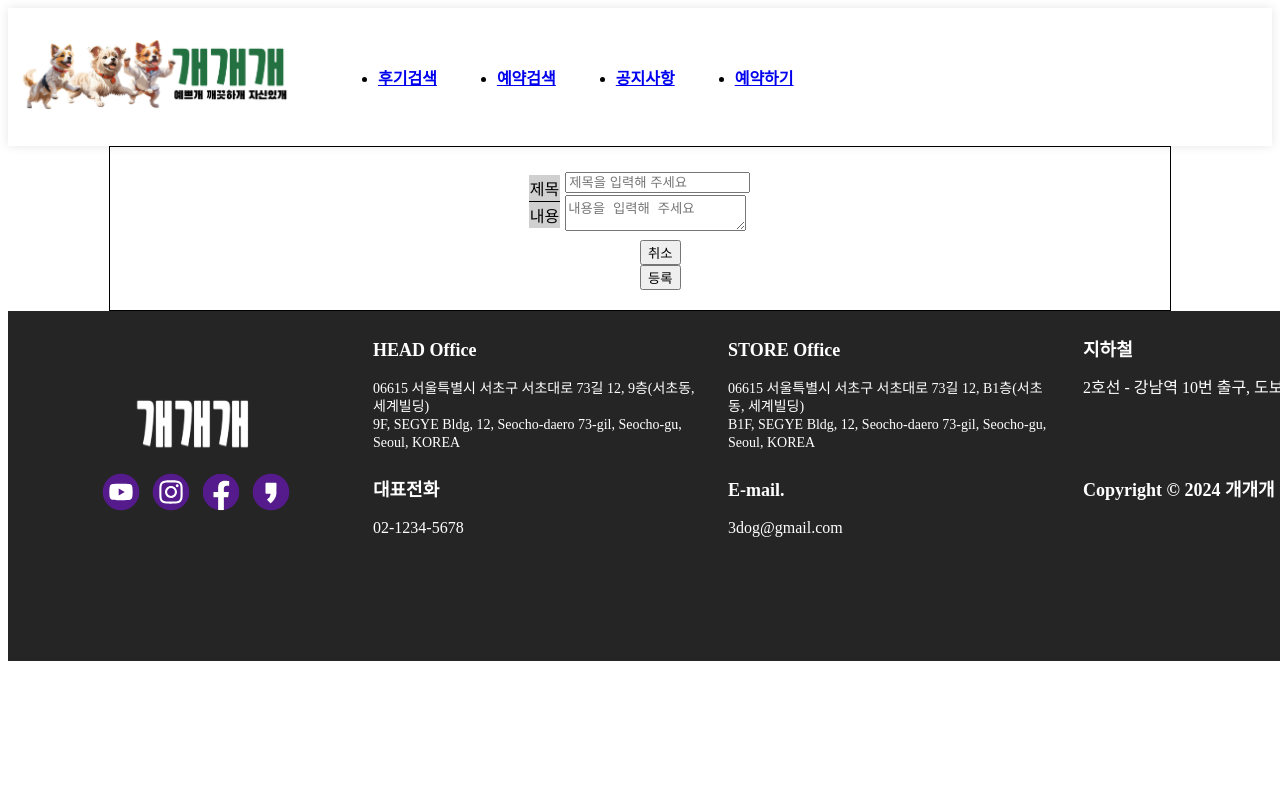
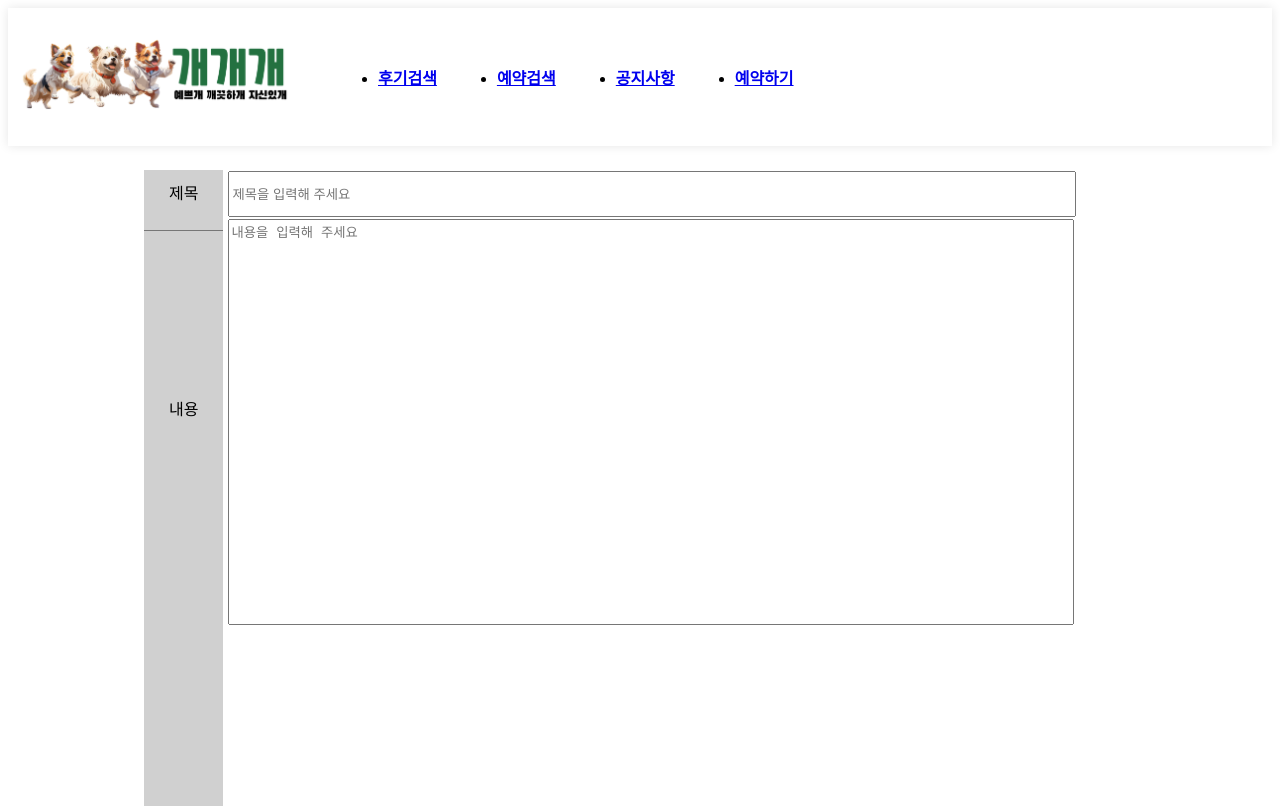
Before and after one commit to kodasom0302/vue-dogs, a Vue app: page /noticeWrite in a window 1280 px wide. Shown: the top 808 px of the page. Built offline with nearby package versions, Linux system fonts and the light colour scheme; a web font is replaced by a local one.

Commit message:
2024-06-10

```diff
--- a/src/assets/css/notice/NoticeWriteView.css
+++ b/src/assets/css/notice/NoticeWriteView.css
@@ -4,13 +4,13 @@
     margin-left: auto;
     margin-right: auto;
     width: 1000px;
-    border: 1px solid black;
 }
 
 /* 테이블 전체 */
 #noticeWriteContentAll table{
     margin-left: auto;
     margin-right: auto;
+    width: 100%;
 }
 
 /* 테이블 헤드 */
@@ -18,16 +18,22 @@
     float: left;
 }
 #noticeWriteContentAll th{
+    padding: 10px 25px;
     display: block;
     background-color: rgb(208, 208, 208);
     border-collapse: collapse;
     font-weight: normal;
-}
-#noticeWriteContentAll th:first-child{
-    margin-top: 4px;
+    text-align: center;
 }
 #noticeWriteContentAll th:last-child{
-    border-top: 1px solid black;
+    border-top: 1px solid #777;
+}
+#noticeWriteContentAll #noticeWriteTitle{
+    height: 40px;
+}
+#noticeWriteContentAll #noticeWriteContent{
+    padding-top: 165px;
+    height: 400px;
 }
 
 /* 테이블 바디 */
@@ -38,10 +44,34 @@
 #noticeWriteContentAll td{
     display: block;
 }
+#noticeWriteContentAll #writeTitle{
+    width: 840px;
+    height: 40px;
+    resize: none;
+}
+#noticeWriteContentAll #writeContent{
+    width: 840px;
+    height: 400px;
+    resize: none;
+}
 
-/* 등록 버튼 */
-#btnWrite{
-    margin-left: 500px;
+/* 버튼 묶음 */
+#noticeWriteContentAll #btnGroup{
+    display: flex;
     text-align: center;
     vertical-align: middle;
 }
+/* 삭제 버튼 */
+#btnRemove{
+    padding: 7px 15px;
+    margin-left: 370px;
+    margin-right: 50px;
+    float: left;
+    cursor: pointer;
+}
+/* 등록 버튼 */
+#btnWrite{
+    padding: 7px 15px;
+    float: right;
+    cursor: pointer;
+}
```
